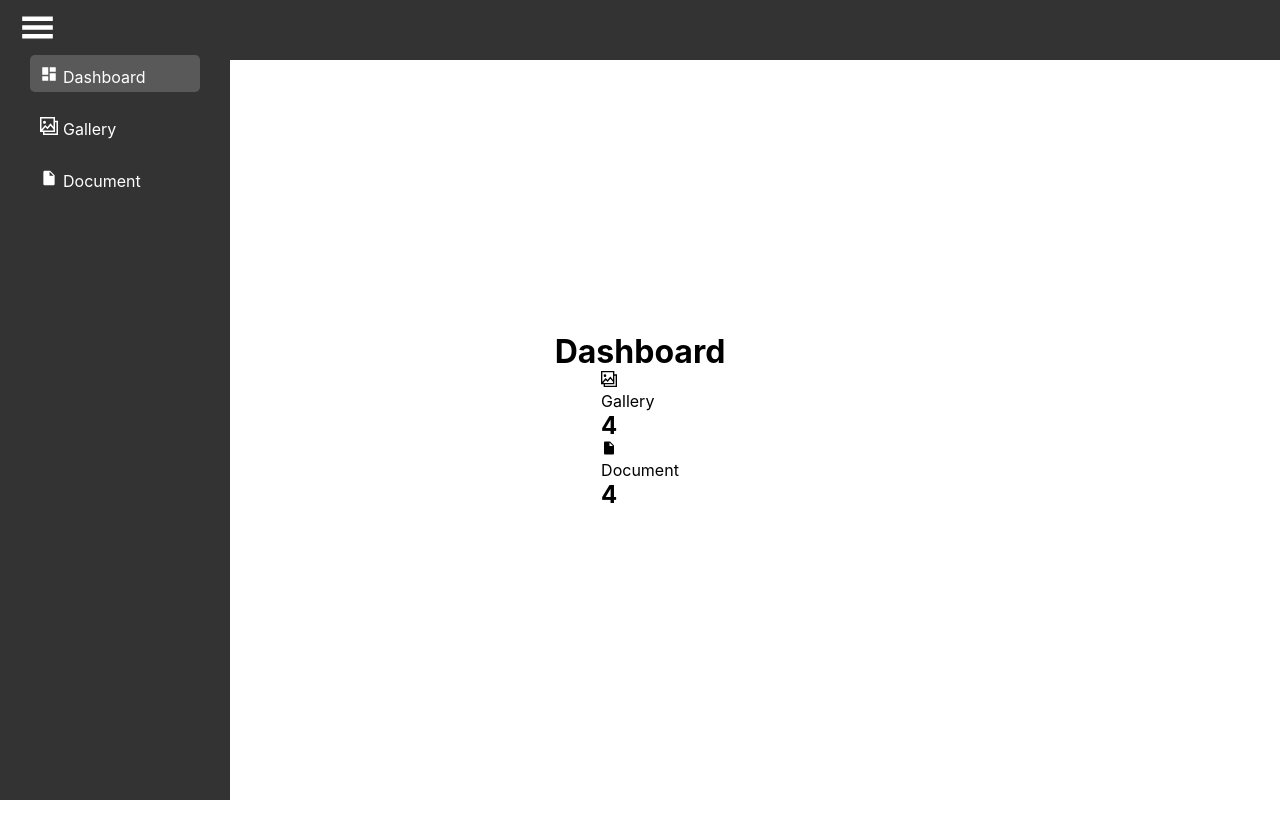
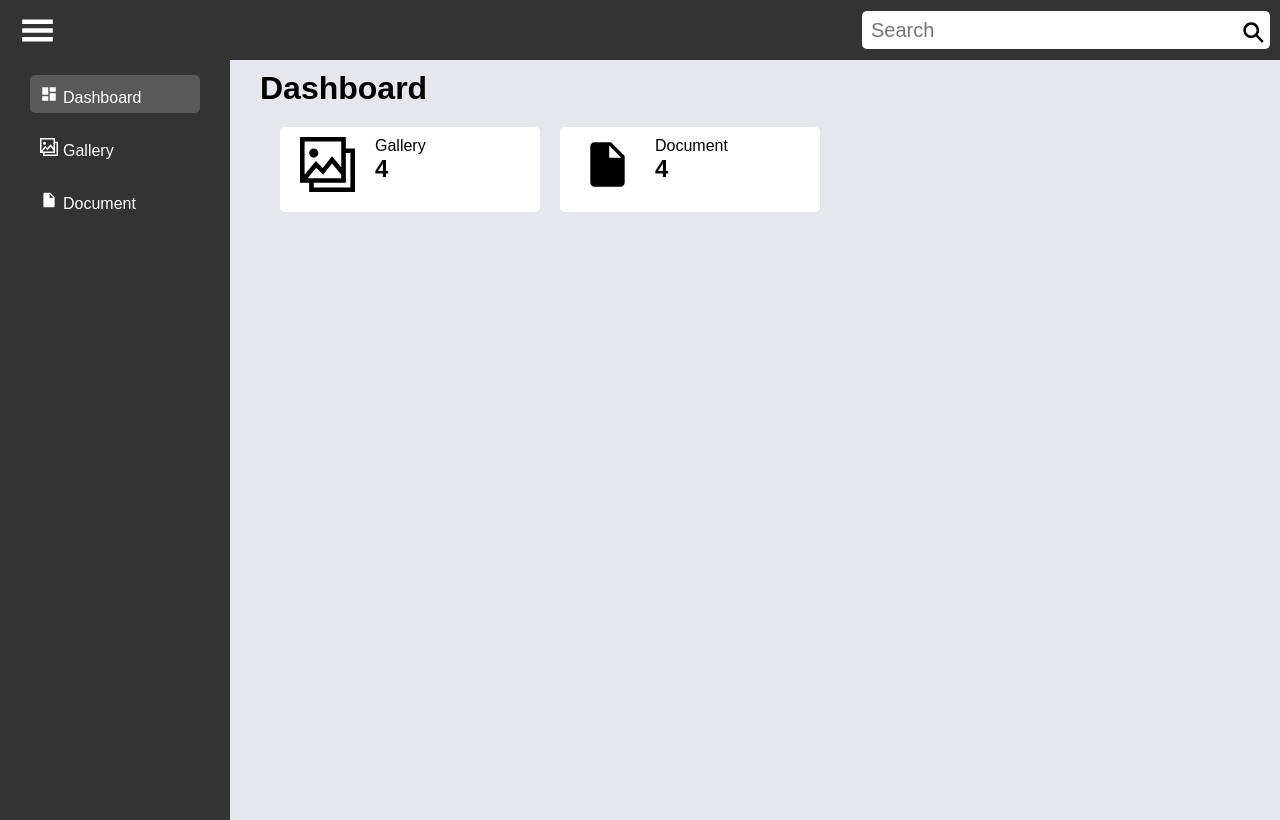
Before and after one commit to wadoodShaikh/Basic-Web, a React (Create React App) app: page / in a window 1280 px wide. Built offline with nearby package versions, Linux system fonts and the light colour scheme.

Commit message:
add css and js

```diff
--- a/src/App.css
+++ b/src/App.css
@@ -1,9 +1,9 @@
-*{
+* {
   margin: 0;
   padding: 0;
 }
 
-body{
+body {
   box-sizing: border-box;
 }
 
@@ -13,70 +13,129 @@ header {
   padding: 10px;
   height: 40px;
   text-align: left;
-
+  display: flex;
+  align-items: center;
+  justify-content: space-between;
 }
 
-header svg{
+.App {
+  display: block;
+}
+
+.svgIcon-mid {
   font-size: 35px;
   margin-left: 10px;
   cursor: pointer;
 }
+.svgIcon-large {
+  font-size: 55px;
+  margin: 0 10px 10px 10px;
+  cursor: pointer;
+}
+.svgIcon-small {
+  font-size: 25px;
+  margin-left: 10px;
+  margin-top: 5px;
+  cursor: pointer;
+}
 
-.navbar{
+.inputSearch {
+  outline: none;
+  height: 30px;
+  width: 45vh;
+  font-size: 20px;
+  padding-left: 5px;
+  background: transparent;
+  border: none;
+}
+
+.searchBar {
+  display: flex;
+  background-color: #fff;
+  color: black;
+  padding: 4px 4px;
+  border-radius: 5px;
+}
+
+.btn {
+  border: none;
+  border-radius: 4px;
+  cursor: pointer;
+  background-color: #5867dd;
+  color: #fff;
+  margin-right: 10px;
+  font-size: 15px;
+  width: 12vh;
+  height: 30px;
+}
+
+.btn-inp {
+  display: none;
+}
+
+.btn-danger {
+  background-color: #ff3838;
+}
+
+.navbar {
   width: 170px;
   background-color: #333;
   position: absolute;
   height: 95vh;
   padding: 0 30px;
-    transition: all .5s;
+  transition: all 0.5s;
   left: -100%;
 }
 
-.navbar.active{
+.navbar.active {
   left: 0;
 }
 
-.navbar ul{
+.navbar ul {
   margin: 0;
   padding: 0;
 }
 
-.navbar ul li{
+.navbar ul li {
   list-style-type: none;
   margin: 15px 0;
-
 }
 
-.navbar ul li a{
+.navbar ul li a {
   color: #fff;
   text-decoration: none;
   padding: 10px 0 5px 10px;
   display: block;
-
 }
 
-.navbar ul li a:hover{
-    color:#fff;
+.navbar ul li a:hover {
+  color: #fff;
   background-color: #5a5959;
   border-radius: 5px;
 }
-.navbar ul li a.active{
-    color:#fff;
+.navbar ul li a.active {
+  color: #fff;
   background-color: #5a5959;
   border-radius: 5px;
 }
 
-.navbar ul li a span{
+.navbar ul li a span {
   font-size: 18px;
   margin-right: 5px;
 }
 
-
-.main{
+.main {
   display: flex;
   flex-direction: column;
   height: 90vh;
-    justify-content: center;
-    align-items: center;
+  transition: all 0.6s ease-in-out;
+}
 
+.content {
+  padding: 10px 0 0 10px;
 }
+
+.main.active {
+  transition: all 0.9s ease-in-out;
+  margin-left: 250px;
+}
--- a/src/App.js
+++ b/src/App.js
@@ -1,4 +1,7 @@
 import "./App.css";
+import "./Dashboard.css";
+import "./Document.css";
+import "./Gallery.css";
 import { useState } from "react";
 import { BrowserRouter, Routes, Route } from "react-router-dom";
 import { GiHamburgerMenu } from "react-icons/gi";
@@ -7,6 +10,7 @@ import Gallery from "./Pages/Gallery";
 import Document from "./Pages/Document";
 import Notfound from "./Pages/Notfound";
 import Dashboard from "./Components/Dashboard";
+import { IoSearchSharp } from "react-icons/io5";
 
 function App() {
   const [showNav, setShowNav] = useState(true);
@@ -15,10 +19,18 @@ function App() {
     <BrowserRouter>
       <div className="App">
         <header>
-          <GiHamburgerMenu onClick={() => setShowNav(!showNav)} />
+          <GiHamburgerMenu
+            className="svgIcon-mid"
+            onClick={() => setShowNav(!showNav)}
+          />
+          <div className="searchBar">
+            <input type="text" className="inputSearch" placeholder="Search" />
+            <IoSearchSharp className="svgIcon-small" />
+          </div>
         </header>
-        <div className="main">
+        <div className={showNav ? "main active" : "main"}>
           <Navbar show={showNav} />
+          <div className="content">
             <Routes>
               <Route path="/" element={<Dashboard />} />
               <Route path="/gallery" element={<Gallery />} />
@@ -27,6 +39,7 @@ function App() {
             </Routes>
           </div>
         </div>
+      </div>
     </BrowserRouter>
   );
 }
```
Lines whose indentation alone changed are shown as unchanged.
